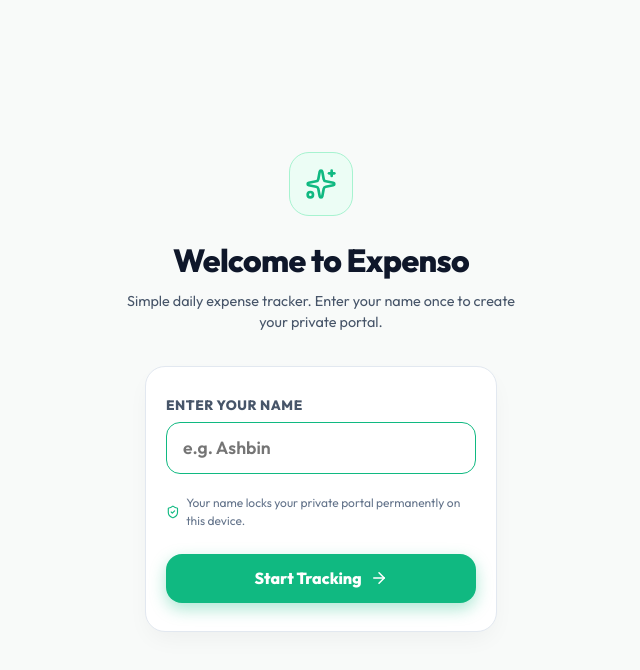
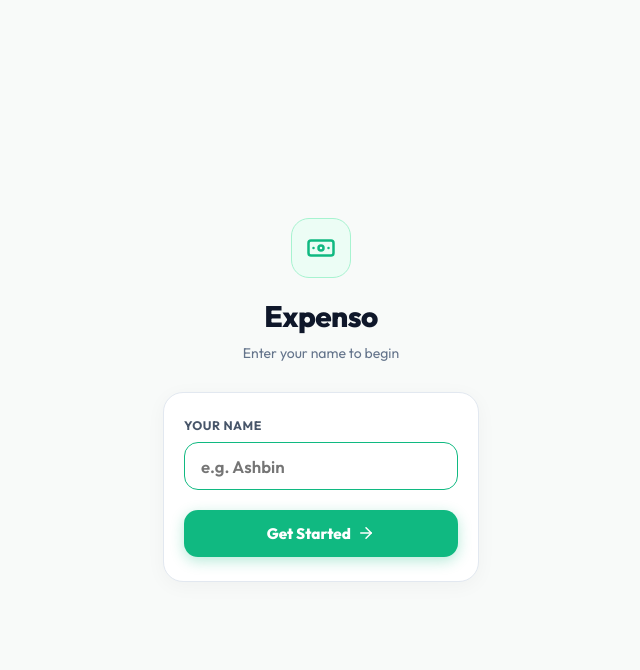
Before and after one commit to ashbi8137/expenso, a React (Vite) app: page / in a window 1280 px wide. Shown: the top 670 px of the page, without its empty margins (319-959 px from the left). Built offline with nearby package versions, Linux system fonts and the light colour scheme.

Commit message:
Clean minimal Welcome UI with cash icon

```diff
--- a/src/components/WelcomeSetupScreen.jsx
+++ b/src/components/WelcomeSetupScreen.jsx
@@ -1,5 +1,5 @@
 import React, { useState } from 'react';
-import { Sparkles, ArrowRight, ShieldCheck } from 'lucide-react';
+import { Banknote, ArrowRight } from 'lucide-react';
 
 export function WelcomeSetupScreen({ onComplete }) {
   const [name, setName] = useState('');
@@ -9,7 +9,7 @@ export function WelcomeSetupScreen({ onComplete }) {
     e.preventDefault();
     const trimmed = name.trim();
     if (!trimmed) {
-      setError('Please enter your name to continue.');
+      setError('Please enter your name');
       return;
     }
     onComplete(trimmed);
@@ -18,28 +18,28 @@ export function WelcomeSetupScreen({ onComplete }) {
   return (
     <div className="app-shell" style={{ display: 'flex', flexDirection: 'column', justifyContent: 'center', minHeight: '100vh', padding: '1.5rem' }}>
 
-      <div style={{ textAlign: 'center', marginBottom: '2rem' }}>
-        <div style={{ width: '64px', height: '64px', borderRadius: '20px', background: '#ECFDF5', border: '1px solid #A7F3D0', display: 'flex', alignItems: 'center', justifyContent: 'center', margin: '0 auto 1.25rem' }}>
-          <Sparkles size={32} color="#10B981" />
+      <div style={{ textAlign: 'center', marginBottom: '1.75rem' }}>
+        <div style={{ width: '60px', height: '60px', borderRadius: '18px', background: '#ECFDF5', border: '1px solid #A7F3D0', display: 'flex', alignItems: 'center', justifyContent: 'center', margin: '0 auto 1rem' }}>
+          <Banknote size={30} color="#10B981" />
         </div>
-        <h1 style={{ fontSize: '2rem', fontWeight: 800, color: 'var(--text-primary)', letterSpacing: '-0.02em' }}>
-          Welcome to Expenso
+        <h1 style={{ fontSize: '1.85rem', fontWeight: 800, color: 'var(--text-primary)', letterSpacing: '-0.02em' }}>
+          Expenso
         </h1>
-        <p style={{ fontSize: '0.9rem', color: 'var(--text-secondary)', marginTop: '0.4rem', lineHeight: '1.5' }}>
-          Simple daily expense tracker. Enter your name once to create your private portal.
+        <p style={{ fontSize: '0.875rem', color: 'var(--text-muted)', marginTop: '0.25rem' }}>
+          Enter your name to begin
         </p>
       </div>
 
-      <form onSubmit={handleSubmit} className="clean-card" style={{ padding: '1.75rem 1.25rem', boxShadow: '0 10px 25px -5px rgba(0,0,0,0.05)' }}>
+      <form onSubmit={handleSubmit} className="clean-card" style={{ padding: '1.5rem 1.25rem', margin: 0 }}>
 
         {error && (
-          <div style={{ background: '#FEF2F2', border: '1px solid #FCA5A5', color: '#DC2626', padding: '0.65rem 0.85rem', borderRadius: '12px', fontSize: '0.8rem', fontWeight: 700, marginBottom: '1rem' }}>
+          <div style={{ background: '#FEF2F2', border: '1px solid #FCA5A5', color: '#DC2626', padding: '0.6rem 0.85rem', borderRadius: '12px', fontSize: '0.8rem', fontWeight: 700, marginBottom: '1rem' }}>
             ⚠️ {error}
           </div>
         )}
 
         <div className="clean-input-group" style={{ marginBottom: '1.25rem' }}>
-          <label className="clean-label" style={{ fontSize: '0.85rem', fontWeight: 800 }}>Enter Your Name</label>
+          <label className="clean-label">Your Name</label>
           <input
             type="text"
             className="clean-input"
@@ -49,37 +49,32 @@ export function WelcomeSetupScreen({ onComplete }) {
               setName(e.target.value);
               setError('');
             }}
-            style={{ fontSize: '1.1rem', padding: '0.85rem 1rem' }}
+            style={{ fontSize: '1.05rem', padding: '0.8rem 1rem' }}
             autoFocus
             required
           />
-        </div>
-
-        <div style={{ display: 'flex', alignItems: 'center', gap: '0.4rem', fontSize: '0.75rem', color: '#64748B', marginBottom: '1.5rem' }}>
-          <ShieldCheck size={16} color="#10B981" />
-          <span>Your name locks your private portal permanently on this device.</span>
         </div>
 
         <button
           type="submit"
           style={{
             width: '100%',
-            padding: '0.9rem 1rem',
-            borderRadius: '16px',
+            padding: '0.85rem 1rem',
+            borderRadius: '14px',
             background: '#10B981',
             border: 'none',
             color: '#FFFFFF',
-            fontSize: '1rem',
+            fontSize: '0.95rem',
             fontWeight: 800,
             cursor: 'pointer',
             display: 'flex',
             alignItems: 'center',
             justifyContent: 'center',
-            gap: '0.5rem',
-            boxShadow: '0 6px 16px rgba(16, 185, 129, 0.35)'
+            gap: '0.4rem',
+            boxShadow: '0 4px 14px rgba(16, 185, 129, 0.3)'
           }}
         >
-          <span>Start Tracking</span>
+          <span>Get Started</span>
           <ArrowRight size={18} />
         </button>
 
```
